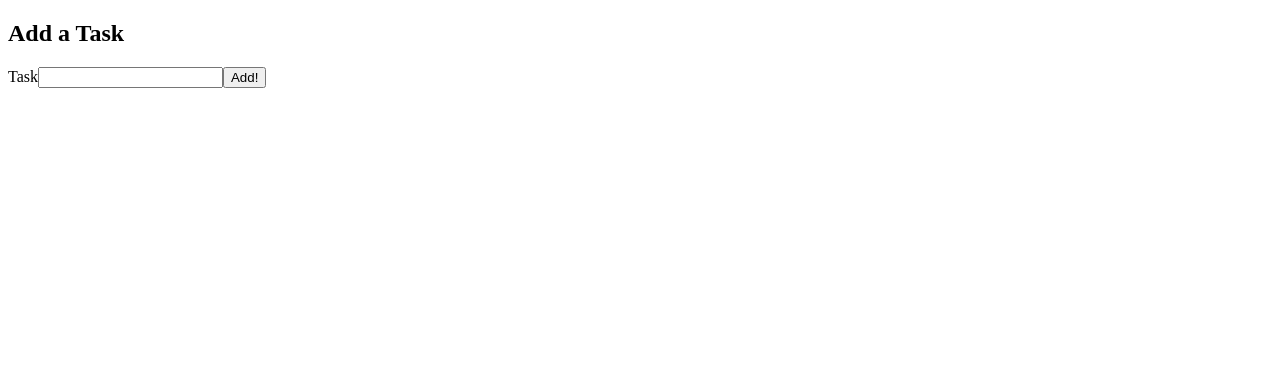
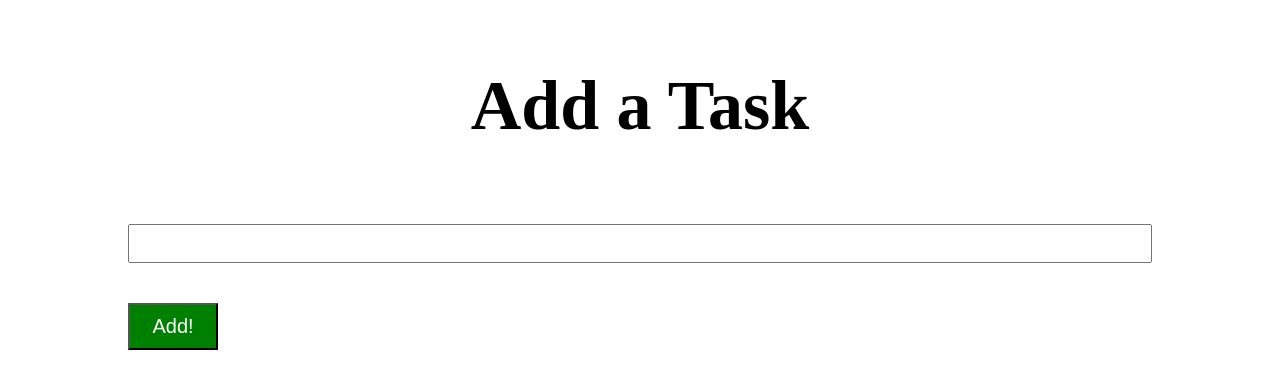
Before and after one commit to MenarSelamet/useEffect-Hook, a React (Create React App) app in the folder demo/: page / in a window 1280 px wide. Shown: the top 388 px of the page. Built offline with nearby package versions, Linux system fonts and the light colour scheme.

Commit message:
Basic form design

```diff
--- a/demo/src/components/CreateToDo.jsx
+++ b/demo/src/components/CreateToDo.jsx
@@ -1,23 +1,21 @@
-import { useState } from 'react';
+import { useState } from "react";
 
-function CreateToDo () {
+function CreateToDo() {
+  const [task, setTask] = useState("");
 
-    const [ task, setTask ] = useState ('');
+  const handleChange = (event) => {
+    setTask(event.target.value);
+  };
 
-
-    return (
-            <div>
-                <h2> Add a Task </h2>
-                <form>
-                    <label>Task</label>
-                    <input/>
-                    <button>Add!</button>
-                </form>
-            </div>
-
-    )
-
-
+  return (
+    <div className="container">
+      <h2 className="addTask"> Add a Task </h2>
+      <form className="form">
+        <input className="input" value={task} onChange={handleChange} />
+        <button className="btn">Add!</button>
+      </form>
+    </div>
+  );
 }
 
 export default CreateToDo;
--- a/demo/src/index.css
+++ b/demo/src/index.css
@@ -1,3 +1,36 @@
-@tailwind base;
-@tailwind components;
-@tailwind utilities;
+.container {
+    display: flex;
+    flex-direction: column;
+    align-items: center;
+}
+
+.form {
+    display: flex;
+    flex-direction: column;
+}
+
+.task {
+    display: flex;
+    align-items: center;
+}
+
+.addTask {
+    font-size: 70px;
+}
+
+.input {
+    margin: 20px;
+    padding: 10px;
+    width: 1000px;
+}
+
+.btn {
+    width: 90px;
+    margin: 20px;
+    background-color: green;
+    padding: 10px;
+    font-size: 20px;
+    color: white;
+    cursor: pointer;
+
+}
```
Also changed, not shown: tailwind.config.js (+6 -1 lines).
